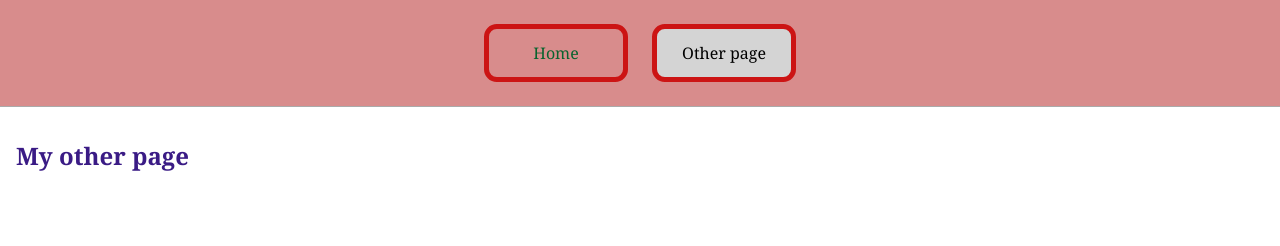
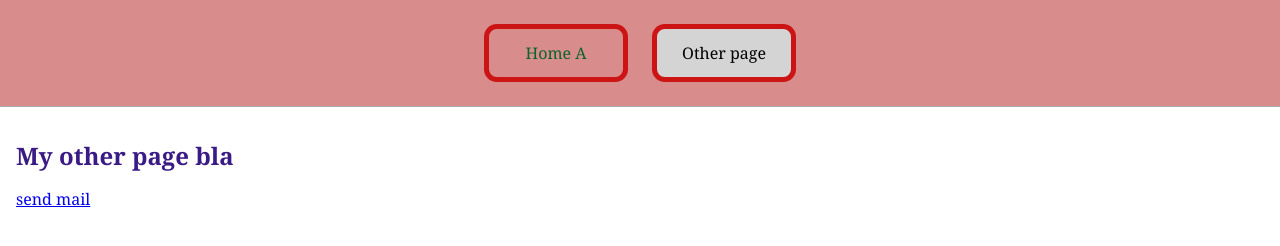
Before and after one commit to george-f/stackblitz-starters-static-simple, a website: page page2.html in a window 1280 px wide. Drawn offline with Linux system fonts and the light colour scheme.

Commit message:
more test changes

```diff
--- a/page2.html
+++ b/page2.html
@@ -9,11 +9,12 @@
   </head>
   <body>
     <nav>
-      <a href="/">Home</a>
+      <a href="/">Home A</a>
       <a href="/page2.html" aria-current="page">Other page</a>
     </nav>
     <main>
-      <h1>My other page</h1>
+      <h1>My other page <b>bla</b></h1>
+      <a href="mailto:bla@fasel.com">send mail</a>
     </main>
   </body>
 </html>
```
Also changed, not shown: README.md.
